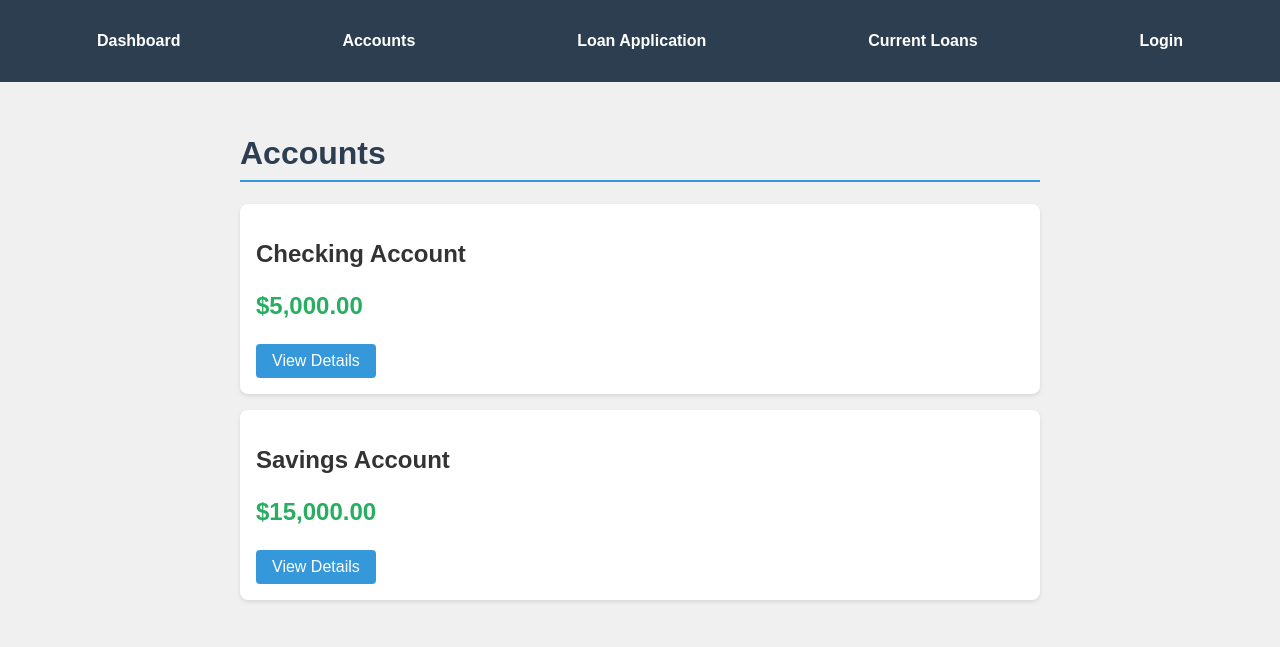
After one commit to vickymachado24/DDSProjectSubmission, a Flask app: page /accounts in a window 1280 px wide. The commit adds this page. Shown: the top 647 px of the page. Run offline with Flask 3, Linux system fonts and the light colour scheme.

Commit message:
created frontend

```diff
--- a/routes.py
+++ b/routes.py
@@ -20,3 +20,19 @@ def create_routes(app):
     @app.route('/dashboard')
     def dashboard():
         return "Welcome to the Dashboard!"
+
+    @app.route('/accounts')
+    def accounts():
+        return render_template('accounts.html')
+
+    @app.route('/loan_application')
+    def loan_application():
+        return render_template('loan_application.html')
+
+    @app.route('/loans')
+    def loans():
+        return render_template('loans.html')
+
+    @app.route('/login')
+    def login():
+        return render_template('login.html')
--- a/static/css/style.css
+++ b/static/css/style.css
@@ -1,5 +1,5 @@
 /* static/css/styles.css */
-body {
+/*body {
     font-family: Arial, sans-serif;
     margin: 0;
     padding: 0;
@@ -65,4 +65,114 @@ nav ul li a {
     color: white;
     border: none;
     border-radius: 4px;
+} */
+body {
+    font-family: Arial, sans-serif;
+    margin: 0;
+    padding: 0;
+    background-color: #f0f0f0;
+    color: #333;
 }
+
+nav {
+    background-color: #2c3e50;
+    padding: 1rem;
+}
+
+nav ul {
+    list-style-type: none;
+    padding: 0;
+    display: flex;
+    justify-content: space-around;
+}
+
+nav a {
+    color: white;
+    text-decoration: none;
+    font-weight: bold;
+}
+
+main {
+    padding: 2rem;
+    max-width: 800px;
+    margin: 0 auto;
+}
+
+h1 {
+    color: #2c3e50;
+    border-bottom: 2px solid #3498db;
+    padding-bottom: 0.5rem;
+}
+
+.dashboard-widget, .account-item, .loan-item {
+    background-color: white;
+    border-radius: 8px;
+    padding: 1rem;
+    margin-bottom: 1rem;
+    box-shadow: 0 2px 4px rgba(0,0,0,0.1);
+}
+
+.balance, .account-balance, .loan-amount {
+    font-size: 1.5rem;
+    font-weight: bold;
+    color: #27ae60;
+}
+
+.transaction-list, .account-list, .loan-list {
+    list-style-type: none;
+    padding: 0;
+}
+
+.transaction-date {
+    color: #7f8c8d;
+    margin-right: 0.5rem;
+}
+
+.form-group {
+    margin-bottom: 1rem;
+}
+
+label {
+    display: block;
+    margin-bottom: 0.5rem;
+    font-weight: bold;
+}
+
+input[type="text"],
+input[type="password"],
+input[type="number"],
+select {
+    width: 100%;
+    padding: 0.5rem;
+    border: 1px solid #bdc3c7;
+    border-radius: 4px;
+    font-size: 1rem;
+}
+
+.submit-btn, .view-details-btn {
+    background-color: #3498db;
+    color: white;
+    border: none;
+    padding: 0.5rem 1rem;
+    border-radius: 4px;
+    cursor: pointer;
+    font-size: 1rem;
+}
+
+.submit-btn:hover, .view-details-btn:hover {
+    background-color: #2980b9;
+}
+
+.forgot-password {
+    text-align: center;
+    margin-top: 1rem;
+}
+
+.forgot-password a {
+    color: #3498db;
+    text-decoration: none;
+}
+
+.forgot-password a:hover {
+    text-decoration: underline;
+}
--- a/static/js/app.js
+++ b/static/js/app.js
@@ -3,7 +3,7 @@
 // Add any client-side JavaScript functionality here
 
 // Example: Toggle mobile navigation menu
-const navToggle = document.querySelector('.nav-toggle');
+/*const navToggle = document.querySelector('.nav-toggle');
 const navMenu = document.querySelector('.nav-menu');
 
 navToggle.addEventListener('click', () => {
@@ -24,4 +24,8 @@ loanApplicationForm.addEventListener('submit', (event) => {
     alert('Requested amount must be at least $1,000.');
     event.preventDefault();
   }
+}); */
+
+document.addEventListener('DOMContentLoaded', () => {
+  console.log('Banking app initialized');
 });
--- a/templates/accounts.html
+++ b/templates/accounts.html
@@ -1,27 +1,21 @@
-{% extends 'base.html' %}
 
-{% block title %}Accounts{% endblock %}
+
+{% extends "home.html" %}
+
+{% block title %}Accounts - Banking App{% endblock %}
 
 {% block content %}
 <h1>Accounts</h1>
-<table>
-    <thead>
-        <tr>
-            <th>Account Number</th>
-            <th>Account Type</th>
-            <th>Balance</th>
-            <th>Actions</th>
-        </tr>
-    </thead>
-    <tbody>
-        {% for account in accounts %}
-        <tr>
-            <td>{{ account.account_number }}</td>
-            <td>{{ account.account_type }}</td>
-            <td>{{ account.balance }}</td>
-            <td><a href="{{ url_for('view_account', account_id=account.id) }}">View</a></td>
-        </tr>
-        {% endfor %}
-    </tbody>
-</table>
+<div class="account-list">
+    <div class="account-item">
+        <h2>Checking Account</h2>
+        <p class="account-balance">$5,000.00</p>
+        <button class="view-details-btn">View Details</button>
+    </div>
+    <div class="account-item">
+        <h2>Savings Account</h2>
+        <p class="account-balance">$15,000.00</p>
+        <button class="view-details-btn">View Details</button>
+    </div>
+</div>
 {% endblock %}
--- /dev/null
+++ b/templates/home.html
@@ -0,0 +1,29 @@
+
+<!DOCTYPE html>
+<html lang="en">
+<head>
+    <meta charset="UTF-8">
+    <meta name="viewport" content="width=device-width, initial-scale=1.0">
+    <title>{% block title %}Banking App{% endblock %}</title>
+    <link rel="stylesheet" href="{{ url_for('static', filename='css/style.css') }}">
+    {% block extra_css %}{% endblock %}
+</head>
+<body>
+    <nav>
+        <ul>
+            <li><a href="{{ url_for('dashboard') }}">Dashboard</a></li>
+            <li><a href="{{ url_for('accounts') }}">Accounts</a></li>
+            <li><a href="{{ url_for('loan_application') }}">Loan Application</a></li>
+            <li><a href="{{ url_for('loans') }}">Current Loans</a></li>
+            <li><a href="{{ url_for('login') }}">Login</a></li>
+        </ul>
+    </nav>
+
+    <main>
+        {% block content %}{% endblock %}
+    </main>
+
+    <script src="{{ url_for('static', filename='js/app.js') }}"></script>
+    {% block extra_js %}{% endblock %}
+</body>
+</html>
```
Also changed, not shown: static/js/loan_application.js (added, +16 -0 lines), static/js/login.js (added, +15 -0 lines), templates/base.html (deleted, +0 -22 lines), templates/dashboard.html (+16 -21 lines), templates/loan_application.html (+31 -7 lines), templates/loans.html (+22 -7 lines), templates/login.html (+20 -12 lines).
